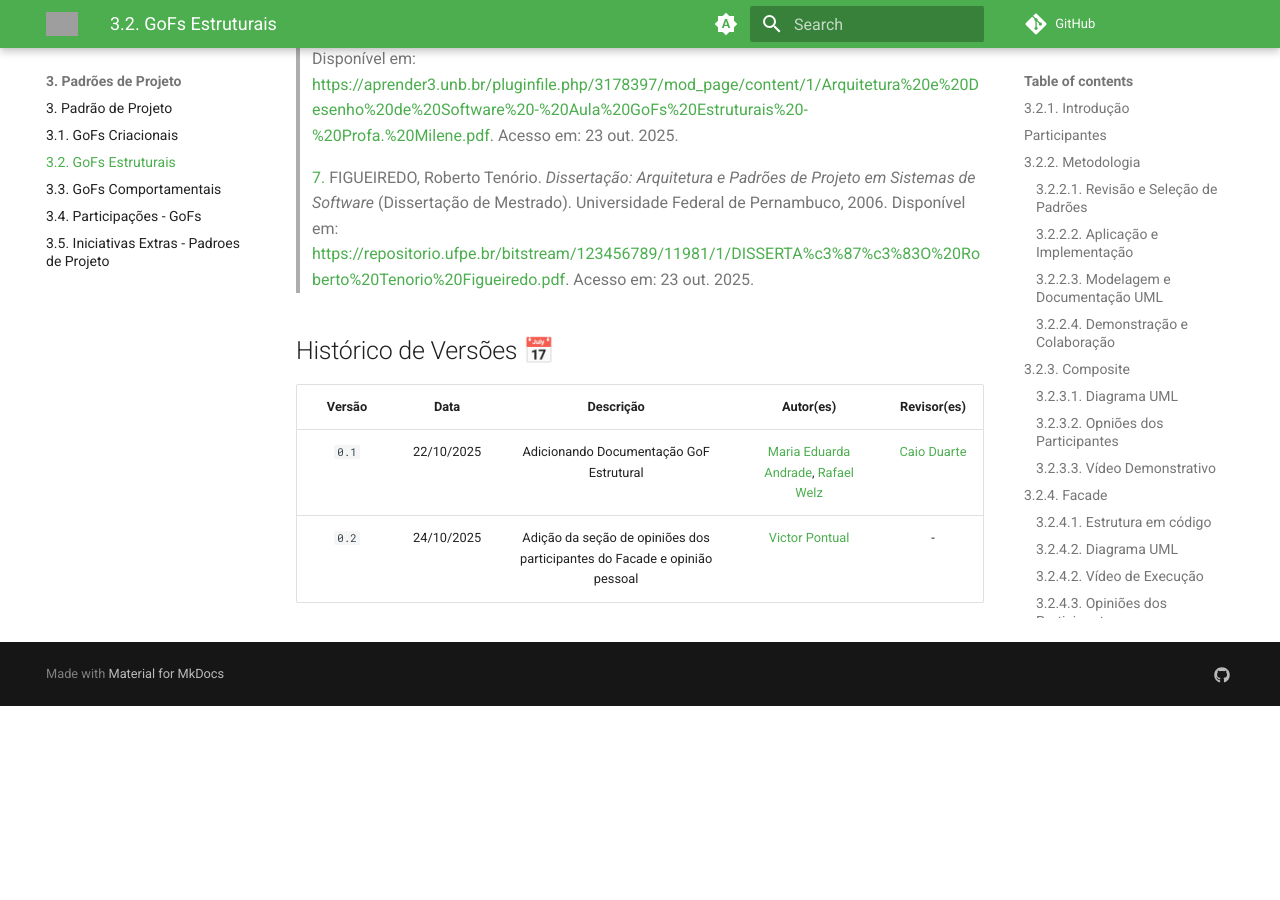
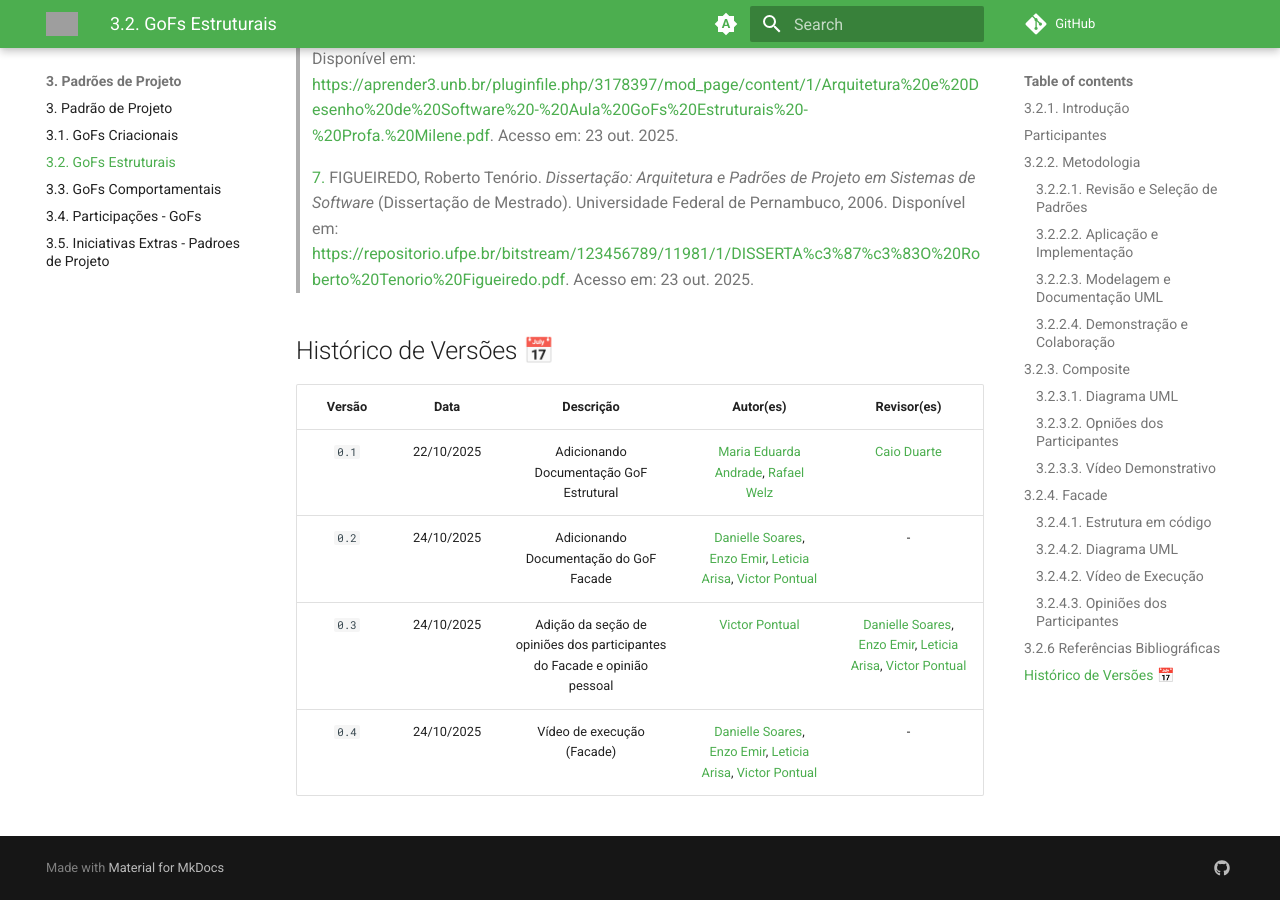
Before and after one commit to UnBArqDsw2025-2-Turma01/2025.2-T01-G1_JogoDigital_Entrega_03, an MkDocs documentation site: the page built from docs/PadroesDeProjeto/3.2.GoFsEstruturais.md, in a window 1280 px wide and 900 px high, scrolled down 14588 px. Built offline with MkDocs 1.6.1 and Material for MkDocs 9.7.7, drawn with Linux system fonts in a browser that asks for light colours; before the commit the page ends 15294 px from its top, so only the background shows below that; grey boxes are pictures that could not be loaded.

Commit message:
feat & fix (facade): vídeos de execução + histórico de versão atualizado
Co-Authored-By: Leticia Arisa <higaleticia11@gmail.com>
Co-Authored-By: VICTOR PONTUAL GUEDES ARRUDA NOBREGA <129227815+VictorPontual@users.noreply.github.com>
Co-Authored-By: ENZO EMIR VIANA FERRAZ <164296530+EnzoEmir@users.noreply.github.com>

```diff
--- a/docs/PadroesDeProjeto/3.2.GoFsEstruturais.md
+++ b/docs/PadroesDeProjeto/3.2.GoFsEstruturais.md
@@ -403,13 +403,13 @@
 Foi gravado, na plataforma do Microsoft Teams, uma reunião para a modelagem UML do padrão Facade.
 Clique [aqui](https://www.youtube.com/watch?v=Jyx_49t3pEk) para acessar a parte 1 e [aqui](https://www.youtube.com/watch?v=5SWWsrv-F6s) para acessar a parte 2.
 
-<iframe width="560" height="315" src="https://www.youtube.com/watch?v=Jyx_49t3pEk" title="YouTube video player" frameborder="0" allowfullscreen></iframe>
+<iframe width="560" height="315" src="https://www.youtube.com/embed/Jyx_49t3pEk?si=woRWql6HQ0Xk027U" title="YouTube video player" frameborder="0" allow="accelerometer; autoplay; clipboard-write; encrypted-media; gyroscope; picture-in-picture; web-share" referrerpolicy="strict-origin-when-cross-origin" allowfullscreen></iframe>
 
 <font size="2"><p style="text-align: center">Vídeo parte 1: Execução do diagrama UML.</p></font>
 
 <br>
 
-<iframe width="560" height="315" src="https://www.youtube.com/watch?v=5SWWsrv-F6s" title="YouTube video player" frameborder="0" allowfullscreen></iframe>
+<iframe width="560" height="315" src="https://www.youtube.com/embed/5SWWsrv-F6s?si=Ul6io50oegeteZT0" title="YouTube video player" frameborder="0" allow="accelerometer; autoplay; clipboard-write; encrypted-media; gyroscope; picture-in-picture; web-share" referrerpolicy="strict-origin-when-cross-origin" allowfullscreen></iframe>
 
 <font size="2"><p style="text-align: center">Vídeo parte 2: Execução do diagrama UML e explicação ao final</p></font>
 
@@ -458,4 +458,6 @@
 | Versão | Data | Descrição | Autor(es) | Revisor(es) |
 | :--: | :--: | :--: | :--: | :--: |
 | `0.1` | 22/10/2025 | Adicionando Documentação GoF Estrutural | [Maria Eduarda Andrade](https://github.com/dudaa28), [Rafael Welz](https://github.com/RafaelSchadt) | [Caio Duarte](https://github.com/caioduart3) |
-| `0.2` | 24/10/2025 | Adição da seção de opiniões dos participantes do Facade e opinião pessoal | [Victor Pontual](https://github.com/VictorPontual) | - |
+| `0.2` | 24/10/2025 | Adicionando Documentação do GoF Facade | [Danielle Soares](https://github.com/danielle-soaress), [Enzo Emir](https://github.com/EnzoEmir), [Leticia Arisa](https://github.com/Leticia-Arisa-K-Higa), [Victor Pontual](https://github.com/VictorPontual) | - |
+| `0.3` | 24/10/2025 | Adição da seção de opiniões dos participantes do Facade e opinião pessoal | [Victor Pontual](https://github.com/VictorPontual) | [Danielle Soares](https://github.com/danielle-soaress), [Enzo Emir](https://github.com/EnzoEmir), [Leticia Arisa](https://github.com/Leticia-Arisa-K-Higa), [Victor Pontual](https://github.com/VictorPontual) |
+| `0.4` | 24/10/2025 | Vídeo de execução (Facade) | [Danielle Soares](https://github.com/danielle-soaress), [Enzo Emir](https://github.com/EnzoEmir), [Leticia Arisa](https://github.com/Leticia-Arisa-K-Higa), [Victor Pontual](https://github.com/VictorPontual) | - |
```
